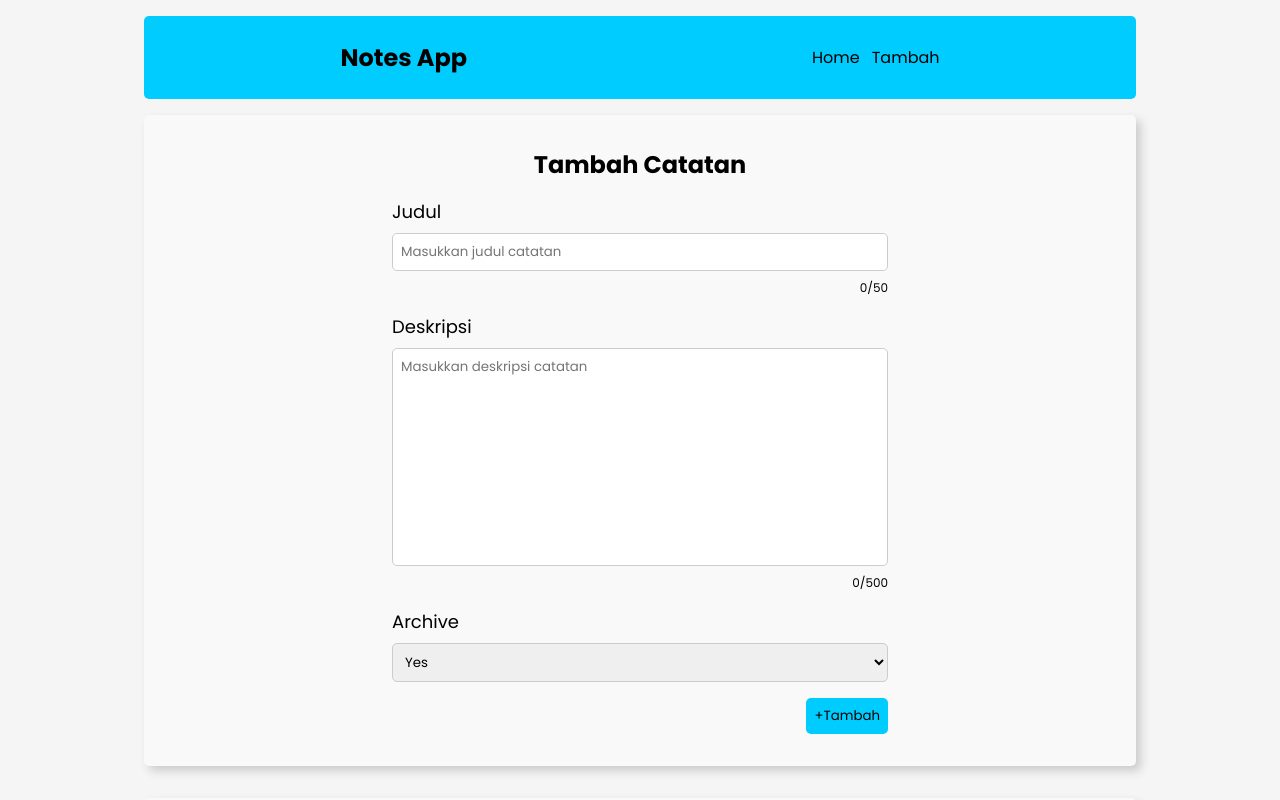
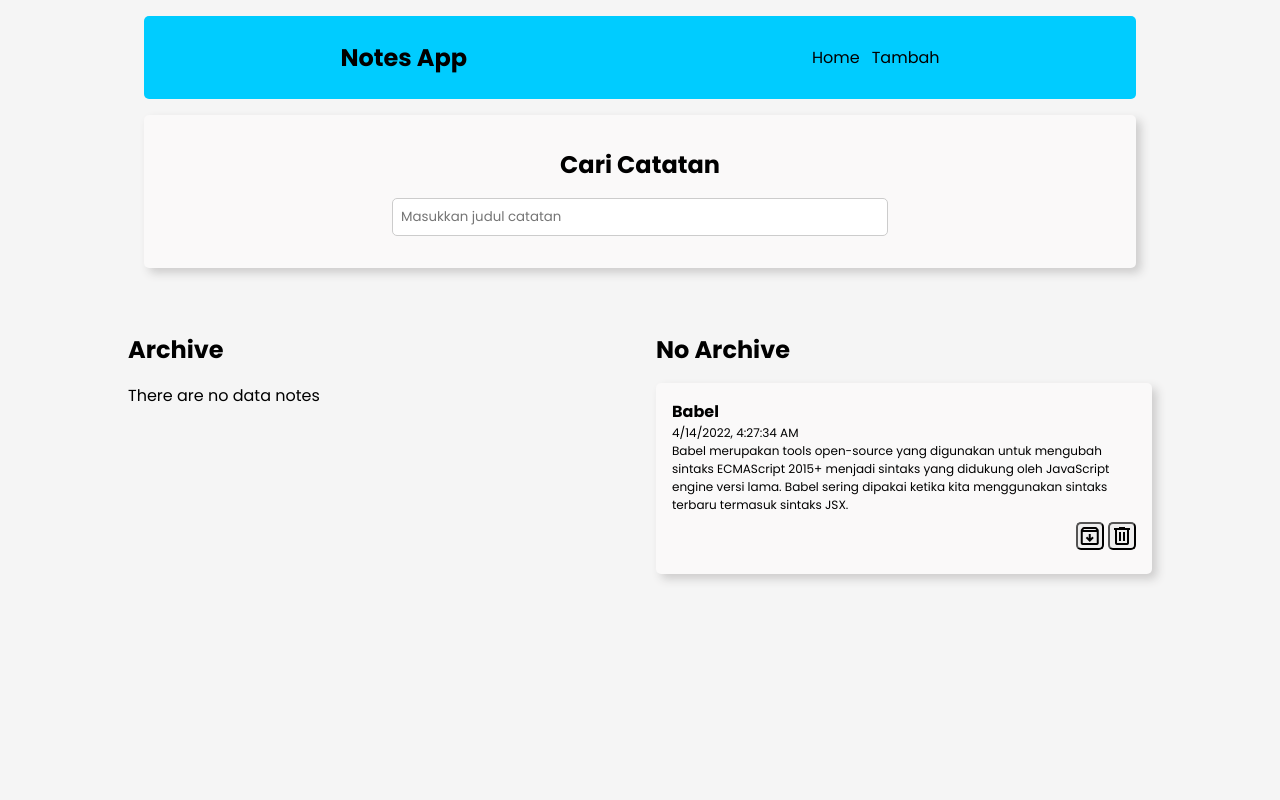
Before and after one commit to Anuraaaa/DicodingAcademy, a React (Vite) app in the folder notes-app-spa/: page / in a window 1280 px wide. Shown: the top 800 px of the page. Built offline with nearby package versions, Linux system fonts and the light colour scheme.

Commit message:
implement spa

```diff
--- a/notes-app-spa/src/components/Navbar.jsx
+++ /dev/null
@@ -1,15 +0,0 @@
-import React from "react";
-
-function Navbar() {
-    return (
-        <div className="navbar">
-            <h1>Notes App</h1>
-            <ul className="navbar-list">
-                <li><a href="">Home</a></li>
-                <li><a href="">Tambah</a></li>
-            </ul>
-        </div>
-    )
-}
-
-export default Navbar;
--- /dev/null
+++ b/notes-app-spa/src/components/Navigation.jsx
@@ -0,0 +1,16 @@
+import React from "react";
+import { Link } from "react-router-dom";
+
+function Navigation() {
+    return (
+        <div className="navbar">
+            <h1>Notes App</h1>
+            <ul className="navbar-list">
+                <li><Link to={"/"}>Home</Link></li>
+                <li><Link to={"/add"}>Tambah</Link></li>
+            </ul>
+        </div>
+    )
+}
+
+export default Navigation;
--- a/notes-app-spa/src/components/NotesApp.jsx
+++ b/notes-app-spa/src/components/NotesApp.jsx
@@ -1,109 +1,21 @@
 import React from "react";
-import PropTypes from "prop-types";
-import NoteAdd from "./NoteAdd";
-import NoteItem from "./NoteItem";
-import NoteSearch from "./NoteSearch";
-import { getData } from "../utils/data.js";
-import { showToast } from "../utils/NoteToast.js";
-import Navbar from "./Navbar.jsx";
+import Navigation from "./Navigation.jsx";
+import { BrowserRouter, Route, Routes } from "react-router-dom";
+import Home from "../pages/Home.jsx";
+import Tambah from "../pages/Tambah.jsx";
 
-class NotesApp extends React.Component {
-
-    constructor(props) {
-        super(props);
-        this.state = {
-            notes: getData()
-        }
-
-        this.onAddNoteHandler = this.onAddNoteHandler.bind(this);
-        this.onDeleteNoteHandler = this.onDeleteNoteHandler.bind(this);
-        this.onArchiveUpdate = this.onArchiveUpdate.bind(this);
-        this.onSearchNote = this.onSearchNote.bind(this);
-    }
-
-    onDeleteNoteHandler(id) {
-        const notes = this.state.notes.filter(note => note.id !== id);
-        this.setState({ notes });
-
-        showToast("Berhasil menghapus note", "black", "rgb(0, 204, 255)");
-    }
-
-    onAddNoteHandler({title, body, archived}) {
-
-        if (title.length == 0)
-            return showToast("Judul tidak bisa kosong!", "white", "red");
-
-        if (title.length > 50)
-            return showToast("Judul maksimal 50 karakter!", "white", "red");
-
-        if (body.length == 0)
-            return showToast("Deskripsi tidak bisa kosong!", "white", "red");
-
-        if (body.length > 500)
-            return showToast("Deskripsi maksimal 500 karakter!", "white", "red");
-
-        this.setState((prev) => {
-            return {
-                notes: [
-                    ...prev.notes,
-                    {
-                        id: +new Date(),
-                        title,
-                        body,
-                        archived: archived,
-                        createdAt: new Date().toISOString()
-                    }
-                ]
-            }
-        })
-        showToast("Berhasil menambahkan note", "black", "rgb(0, 204, 255)");
-    }
-
-    onArchiveUpdate(id) {
-        this.setState((prev) => ({
-            notes: prev.notes.map(note => {
-                if (note.id === id) {
-                    return {...note, archived: !note.archived};
-                }
-                return note;
-            })
-        }))
-        showToast("Berhasil mengupdate note", "black", "rgb(0, 204, 255)");
-    }
-
-    onSearchNote(query) {
-        this.setState({searchQuery: query});
-    }
-
-    render() {
-
-        let filterNote = this.state.notes;
-
-        if (this.state.searchQuery !== undefined) {
-            filterNote = this.state.notes.filter(note => note.title.toLowerCase().includes(this.state.searchQuery));
-        }
-
-        return (
-            <div className="container" id="container">
-                <Navbar/>
-                <NoteAdd addNote={this.onAddNoteHandler}/>
-                <NoteSearch notes={filterNote} onSearch={this.onSearchNote}/>
-                <NoteItem notes={filterNote} onArchive={this.onArchiveUpdate} onDelete={this.onDeleteNoteHandler}/>
-            </div>
-        );
-    }
+function NotesApp() {
+    return (
+        <div className="container" id="container">
+            <BrowserRouter>
+                <Navigation/>
+                <Routes>
+                    <Route path="/" element={<Home/>}/>
+                    <Route path="/add" element={<Tambah/>}/>
+                </Routes>
+            </BrowserRouter>
+        </div>
+    );
 }
 
-NoteItem.propTypes = {
-    notes: PropTypes.arrayOf(PropTypes.shape({
-        id: PropTypes.number.isRequired,
-        title: PropTypes.string.isRequired,
-        body: PropTypes.string.isRequired,
-        archived: PropTypes.bool.isRequired,
-        createdAt: PropTypes.string.isRequired,
-    })).isRequired,
-    onArchive: PropTypes.func.isRequired,
-    onDelete: PropTypes.func.isRequired,
-};
-
 export default NotesApp;
--- /dev/null
+++ b/notes-app-spa/src/pages/Home.jsx
@@ -0,0 +1,72 @@
+import React from "react";
+import PropTypes from "prop-types";
+import NoteItem from "../components/NoteItem.jsx";
+import NoteSearch from "../components/NoteSearch.jsx";
+import { getData } from "../utils/data.js";
+import { showToast } from "../utils/NoteToast.js";
+
+class Home extends React.Component {
+    constructor(props) {
+        super(props);
+
+        this.state = {
+            notes: getData()
+        }
+
+        this.onDeleteNoteHandler = this.onDeleteNoteHandler.bind(this);
+        this.onArchiveUpdate = this.onArchiveUpdate.bind(this);
+        this.onSearchNote = this.onSearchNote.bind(this);
+    }
+
+    onDeleteNoteHandler(id) {
+        const notes = this.state.notes.filter(note => note.id !== id);
+        this.setState({ notes });
+
+        showToast("Berhasil menghapus note", "black", "rgb(0, 204, 255)");
+    }
+
+    onArchiveUpdate(id) {
+        this.setState((prev) => ({
+            notes: prev.notes.map(note => {
+                if (note.id === id) {
+                    return {...note, archived: !note.archived};
+                }
+                return note;
+            })
+        }))
+        showToast("Berhasil mengupdate note", "black", "rgb(0, 204, 255)");
+    }
+
+    onSearchNote(query) {
+        this.setState({searchQuery: query});
+    }
+
+    render() {
+        let filterNote = this.state.notes;
+
+        if (this.state.searchQuery !== undefined) {
+            filterNote = this.state.notes.filter(note => note.title.toLowerCase().includes(this.state.searchQuery));
+        }
+
+        return (
+            <div>
+                <NoteSearch notes={filterNote} onSearch={this.onSearchNote}/>
+                <NoteItem notes={filterNote} onArchive={this.onArchiveUpdate} onDelete={this.onDeleteNoteHandler}/>
+            </div>
+        )
+    }
+}
+
+Home.propTypes = {
+    notes: PropTypes.arrayOf(PropTypes.shape({
+        id: PropTypes.number.isRequired,
+        title: PropTypes.string.isRequired,
+        body: PropTypes.string.isRequired,
+        archived: PropTypes.bool.isRequired,
+        createdAt: PropTypes.string.isRequired,
+    })).isRequired,
+    onArchive: PropTypes.func.isRequired,
+    onDelete: PropTypes.func.isRequired,
+};
+
+export default Home;
--- /dev/null
+++ b/notes-app-spa/src/pages/Tambah.jsx
@@ -0,0 +1,53 @@
+import React from "react";
+import PropTypes from "prop-types";
+import NoteAdd from "../components/NoteAdd.jsx";
+
+class Tambah extends React.Component {
+
+    constructor(props) {
+        super(props);
+
+        this.onAddNoteHandler = this.onAddNoteHandler.bind(this);
+    }
+
+    onAddNoteHandler({title, body, archived}) {
+
+        if (title.length == 0)
+            return showToast("Judul tidak bisa kosong!", "white", "red");
+
+        if (title.length > 50)
+            return showToast("Judul maksimal 50 karakter!", "white", "red");
+
+        if (body.length == 0)
+            return showToast("Deskripsi tidak bisa kosong!", "white", "red");
+
+        if (body.length > 500)
+            return showToast("Deskripsi maksimal 500 karakter!", "white", "red");
+
+        this.setState((prev) => {
+            return {
+                notes: [
+                    ...prev.notes,
+                    {
+                        id: +new Date(),
+                        title,
+                        body,
+                        archived: archived,
+                        createdAt: new Date().toISOString()
+                    }
+                ]
+            }
+        })
+        showToast("Berhasil menambahkan note", "black", "rgb(0, 204, 255)");
+    }
+
+    render() {
+        return (
+            <div>
+                <NoteAdd addNote={this.onAddNoteHandler}/>
+            </div>
+        )
+    }
+}
+
+export default Tambah;
```
